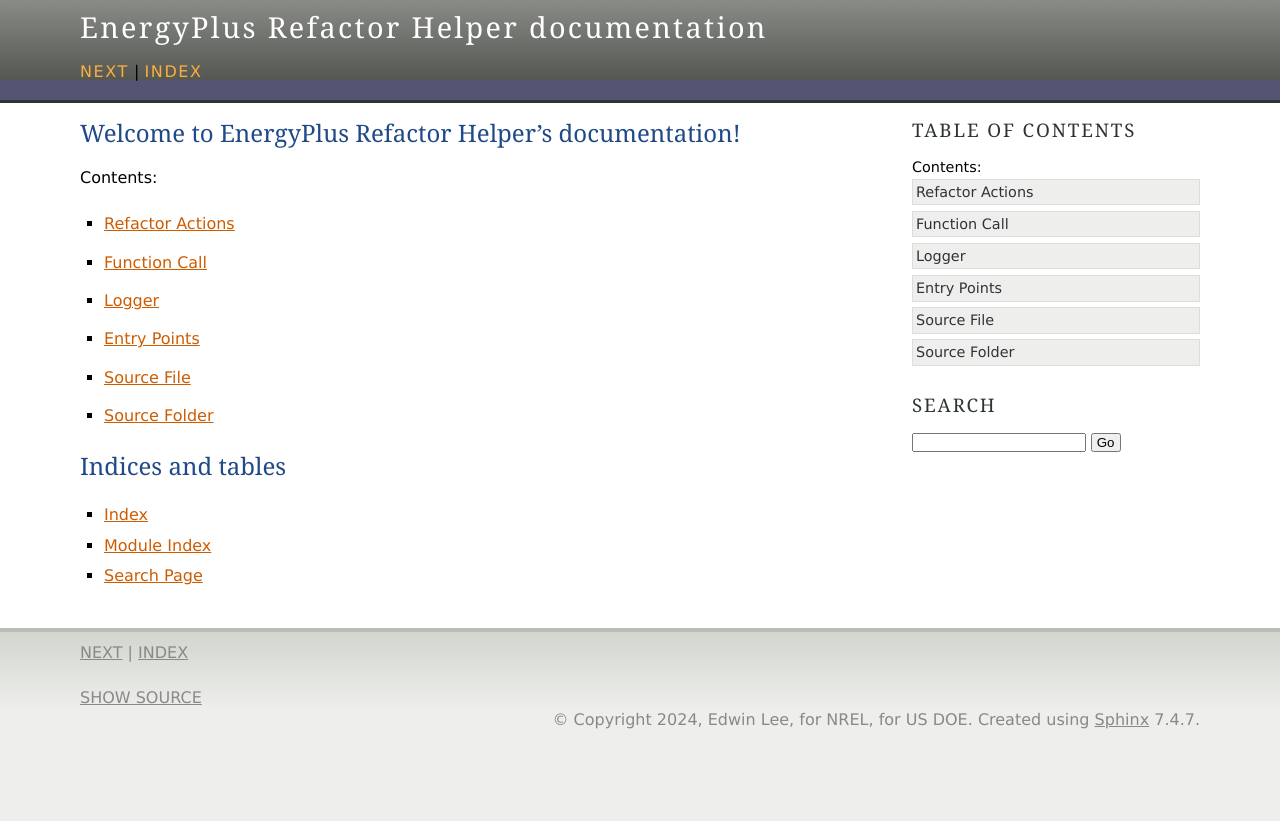
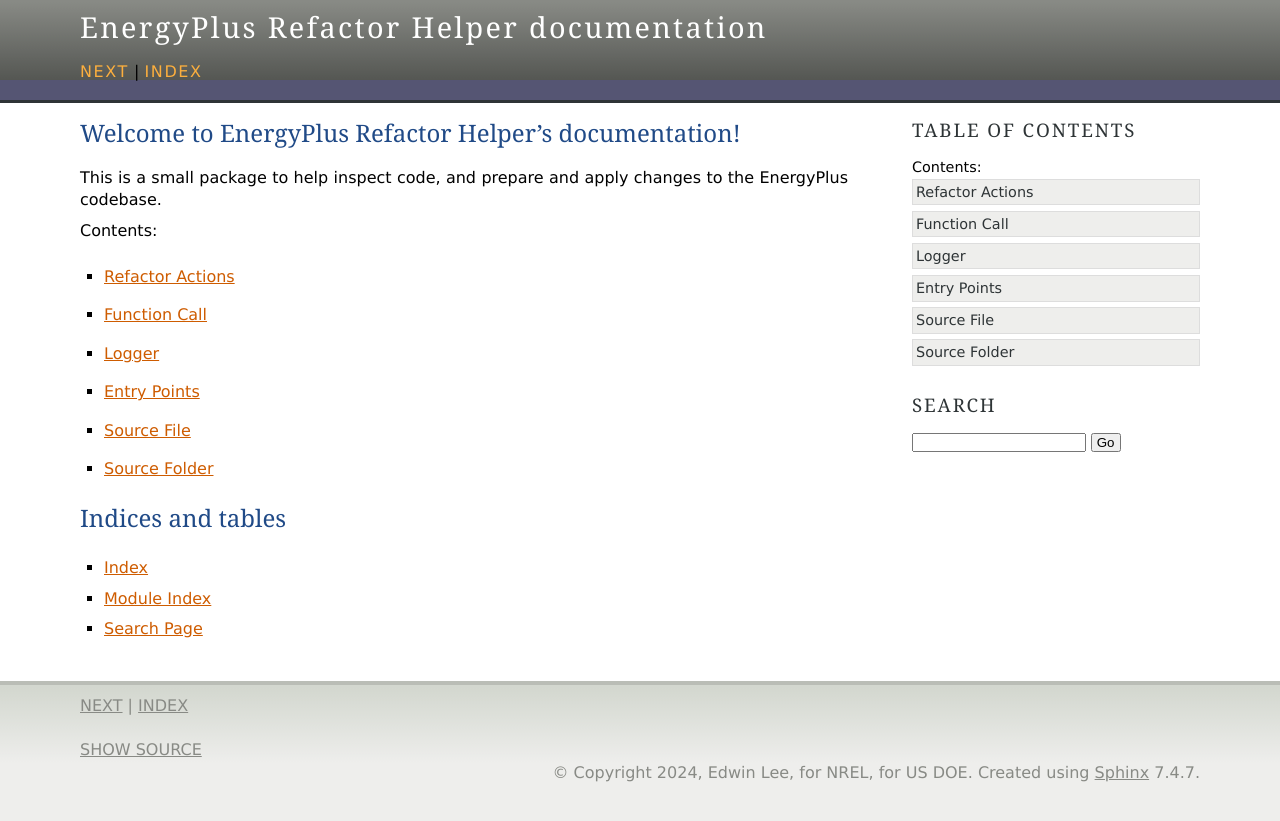
Before and after one commit to Myoldmopar/EnergyPlusRefactorHelper, a Sphinx documentation site: the page built from docs/index.rst, in a window 1280 px wide. Shown: the top 821 px of the page. Built offline with Sphinx 7.4.7, drawn with Linux system fonts in a browser that asks for light colours.

```diff
--- a/docs/index.rst
+++ b/docs/index.rst
@@ -5,6 +5,8 @@
 
 Welcome to EnergyPlus Refactor Helper's documentation!
 ======================================================
+
+This is a small package to help inspect code, and prepare and apply changes to the EnergyPlus codebase.
 
 .. toctree::
    :maxdepth: 2
```
Also changed, not shown: README.md (+4 -4 lines).
